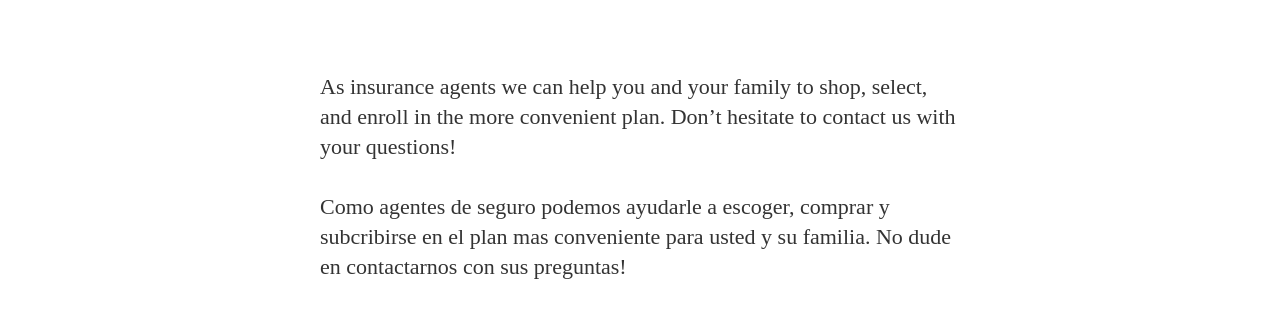
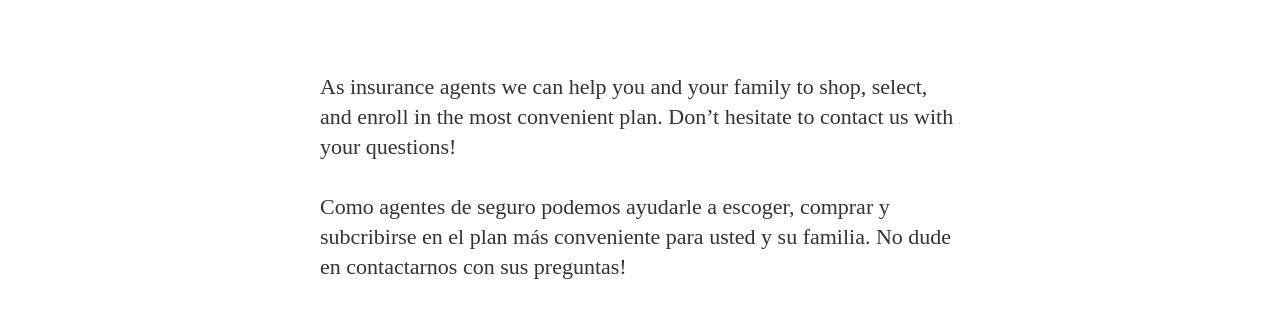
Before and after one commit to patrypatry/gmc-insurance, a Jekyll site: the page built from about.md, in a window 1280 px wide. Shown: the part 185-507 px from the top of the page. Built offline with Jekyll 4.4.1, drawn with Linux system fonts in a browser that asks for light colours; nearby versions of some CDN libraries; some web fonts are replaced; Markdown is read by kramdown in place of the engine named in the settings.

Commit message:
Fixing typo

```diff
--- a/_layouts/post.html
+++ b/_layouts/post.html
@@ -79,7 +79,7 @@
               <!-- <section class="poweredby">Proudly published with <a href="http://jekyllrb.com"> Jekyll</a></section> -->
               <!-- <a class="subscribe" href="{{ "/feed.xml" | prepend: site.baseurl }}"> <span class="tooltip"> <i class="fa fa-rss"></i> You should subscribe to my feed.</span></a> -->
               <div class="inner">
-                <section class="copyright">All content copyright <a href="{{@blog.url}}/">{{site.author}}</a> &copy; {{ site.time | date: '%Y' }}<br>All rights reserved.</section>
+                <section class="copyright">All content copyright <a href="{{ "/" | prepend: site.baseurl}}/">{{site.author}}</a> &copy; {{ site.time | date: '%Y' }}<br>All rights reserved.</section>
               </div>
             </footer>
           </div>
--- a/about.md
+++ b/about.md
@@ -4,6 +4,6 @@
 permalink: /about/
 ---
 
-As insurance agents we can help you and your family to shop, select, and enroll in the more convenient plan. Don't hesitate to contact us with your questions!
+As insurance agents we can help you and your family to shop, select, and enroll in the most convenient plan. Don't hesitate to contact us with your questions!
 
-Como agentes de seguro podemos ayudarle a escoger, comprar y subcribirse en el plan mas conveniente para usted y su familia. No dude en contactarnos con sus preguntas!
+Como agentes de seguro podemos ayudarle a escoger, comprar y subcribirse en el plan más conveniente para usted y su familia. No dude en contactarnos con sus preguntas!
```
